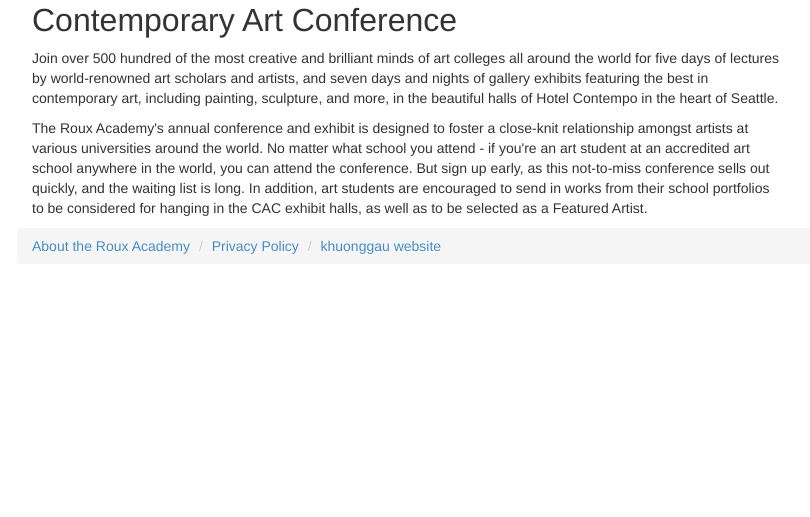
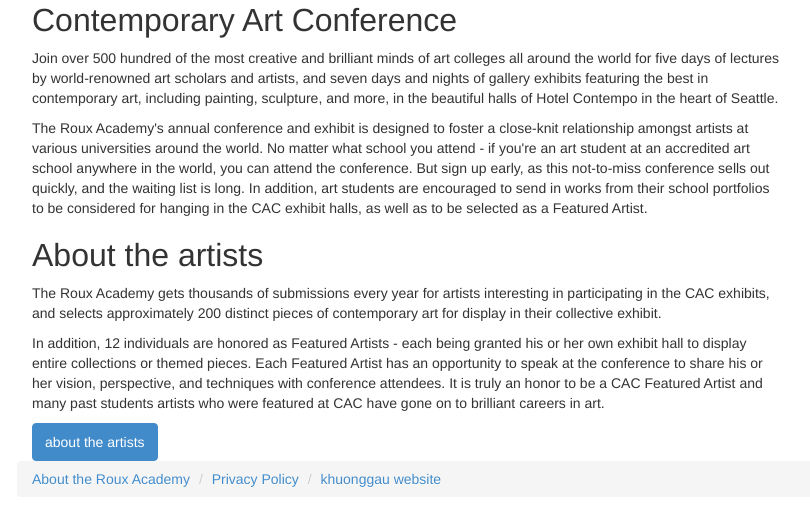
Before and after one commit to khuonggau/demo-template, a PHP site: page / in a window 1280 px wide. Shown: the part 668-1185 px from the top of the page, without its empty margins (38-848 px from the left). Before the commit the page ends 922 px from the top, so only its background shows below. Run offline with PHP 8.4, Linux system fonts and the light colour scheme.

Commit message:
add a button

```diff
--- /dev/null
+++ b/_/components/php/article-abouttheartists.php
@@ -0,0 +1,6 @@
+<article class="abouttheartists">
+	<h2>About the artists</h2>
+	<p>The Roux Academy gets thousands of submissions every year for artists interesting in participating in the CAC exhibits, and selects approximately 200 distinct pieces of contemporary art for display in their collective exhibit.</p>
+	<p class="hidden-sm">In addition, 12 individuals are honored as Featured Artists - each being granted his or her own exhibit hall to display entire collections or themed pieces. Each Featured Artist has an opportunity to speak at the conference to share his or her vision, perspective, and techniques with conference attendees. It is truly an honor to be a CAC Featured Artist and many past students artists who were featured at CAC have gone on to brilliant careers in art.</p>
+	<a href="artists.php" class="btn btn-primary">about the artists</a>
+</article><!-- abouttheartists -->
--- a/index.php
+++ b/index.php
@@ -14,6 +14,7 @@
         <?php include "_/components/php/snippet-carousel.php"; ?>
         <section class="main col col-lg-8">
           <?php include "_/components/php/article-intro.php"; ?>
+          <?php include "_/components/php/article-abouttheartists.php"; ?>
         </section><!-- main -->
         <section class="sidebar col col-lg-4">
 
```
